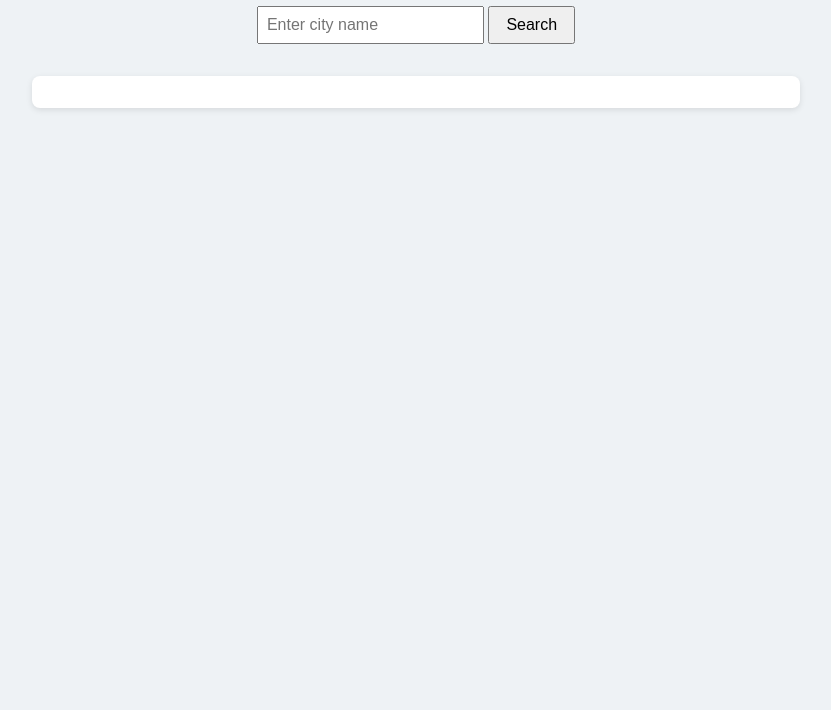
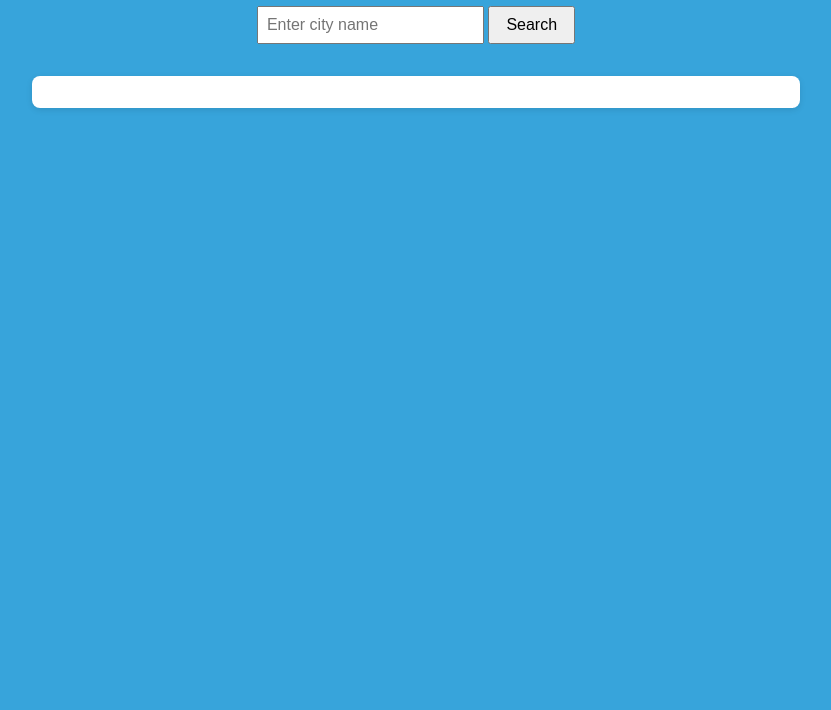
Before and after one commit to graydragon2/weather-dashboard, a plain HTML site: page index.html in a window 1280 px wide. Shown: the part 90-800 px from the top of the page, without its empty margins (224-1055 px from the left). Drawn offline with Linux system fonts and the light colour scheme.

Commit message:
Update style.css

```diff
--- a/style.css
+++ b/style.css
@@ -2,7 +2,7 @@
 * { box-sizing: border-box; margin: 0; padding: 0; }
 body {
   font-family: Arial, sans-serif;
-  background: #eef2f5;
+  background: #37a4db;
   color: #333;
   max-width: 800px;
   margin: 2rem auto;
```
